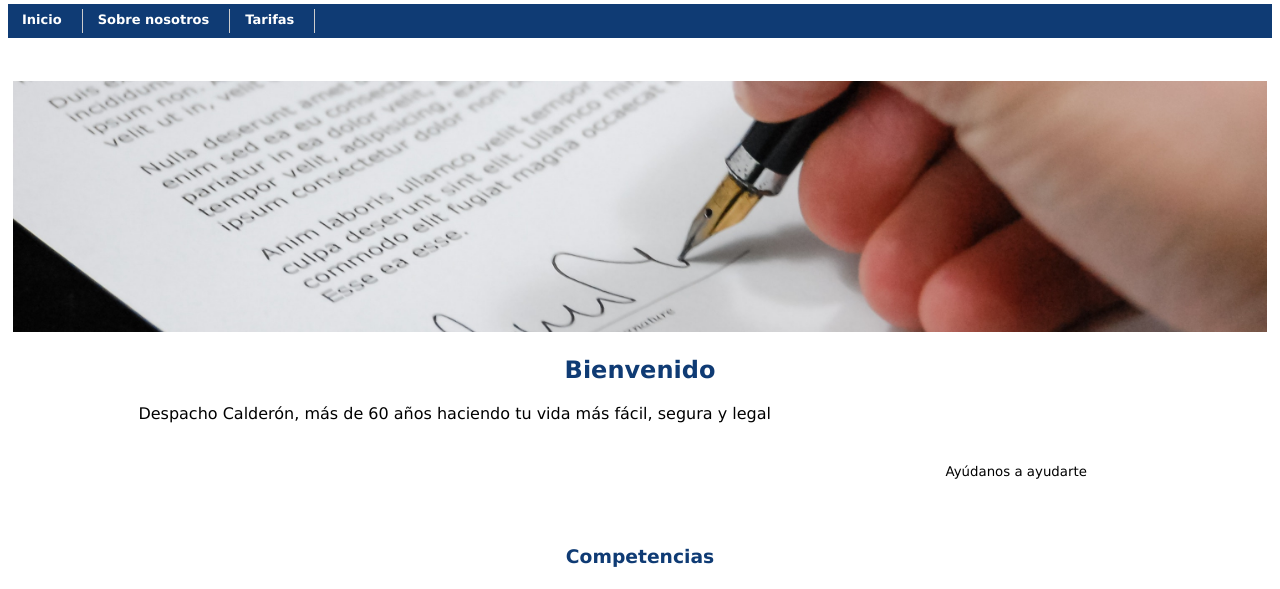
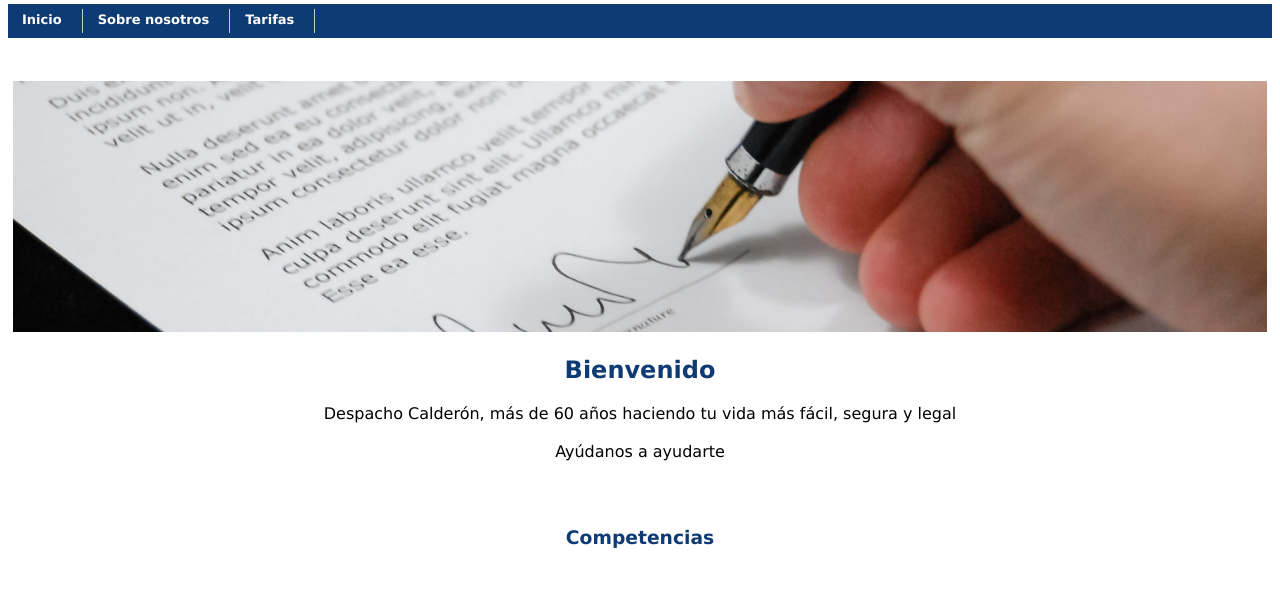
Before and after one commit to AgusUPSA/AgusUPSA.github.io, a plain HTML site: page index.html in a window 1280 px wide. Shown: the part 120-709 px from the top of the page. Drawn offline with Linux system fonts and the light colour scheme.

Commit message:
Update index.html

```diff
--- a/index.html
+++ b/index.html
@@ -22,9 +22,9 @@
         <div>
             <img id="banner" src="./imagenes/firma.jpg" alt="firma abogado">
             <h2>Bienvenido</h2>
-            <p class="p2">Despacho Calderón, más de 60 años haciendo tu vida más fácil, segura y legal</p>
+            <p2>Despacho Calderón, más de 60 años haciendo tu vida más fácil, segura y legal</p2>
             <br><br>
-            <p3>Ayúdanos a ayudarte</p3>
+            <p2>Ayúdanos a ayudarte</p2>
         </div>
     </section>
     <section>
```
